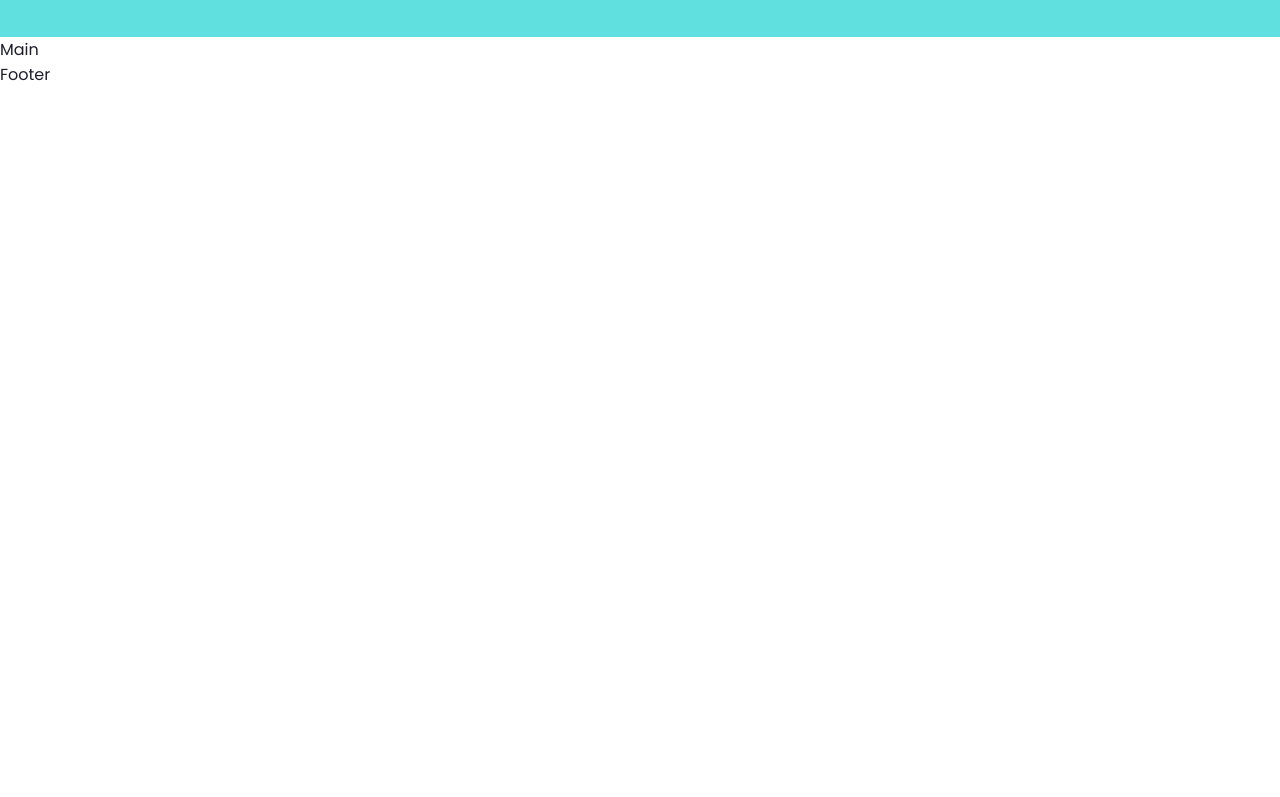
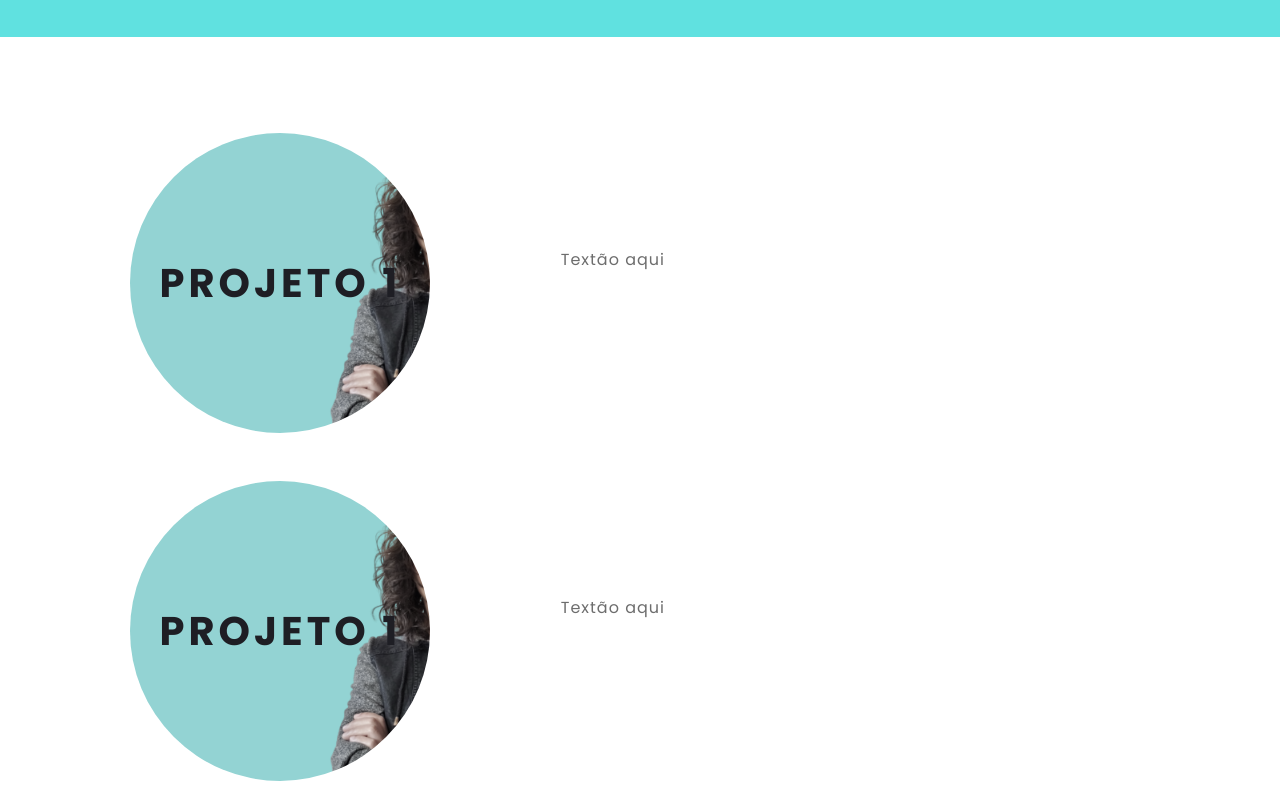
Before and after one commit to Tayna-Silva-Macedo/myportfolio, a React (Create React App) app: page / in a window 1280 px wide. Shown: the part 763-1560 px from the top of the page. Before the commit the page ends 850 px from the top, so only its background shows below. Built offline with nearby package versions, Linux system fonts and the light colour scheme.

Commit message:
Main finalizado

```diff
--- a/src/App.css
+++ b/src/App.css
@@ -173,3 +173,97 @@ a:hover {
   visibility: visible;
   opacity: 1;
 }
+
+.container {
+  height: auto;
+  width: 100%;
+  display: flex;
+  flex-direction: column;
+  justify-content: space-evenly;
+  margin: 3rem 0;
+}
+
+.card-container {
+  display: flex;
+  justify-content: space-evenly;
+  align-items: center;
+  width: 90%;
+}
+
+.card {
+  width: 300px;
+  height: 300px;
+  border-radius: 100%;
+  margin: 3rem 0 0 0;
+  display: flex;
+  align-items: center;
+  justify-content: center;
+  background-color: #60e1e0;
+  background-image: url(./images/background.png);
+  background-position: center;
+  background-size: cover;
+  background-repeat: no-repeat;
+  filter: grayscale(0.5);
+  color: #1e1e2a;
+  cursor: pointer;
+  transition: 0.5s ease-in-out;
+}
+
+.card-text {
+  width: 40%;
+  letter-spacing: 1px;
+  color: rgb(109, 109, 109);
+}
+
+.card-wrapper {
+  text-align: center;
+  display: flex;
+  flex-direction: column;
+  justify-content: center;
+  align-items: center;
+  position: relative;
+}
+
+.card-wrapper::before {
+  content: '';
+  position: absolute;
+  height: 100px;
+  width: 100px;
+  border-radius: 50%;
+  display: block;
+  border: 1px solid #ffffff;
+  opacity: 0;
+  transition: 0.5s ease-in-out;
+}
+
+.card-wrapper h2 {
+  font-size: 40px;
+  text-transform: uppercase;
+  letter-spacing: 4px;
+  transition: 0.5s ease-in-out;
+}
+
+.card-wrapper p {
+  font-size: 0;
+  visibility: visible;
+  opacity: 0;
+  font-weight: bold;
+  text-transform: uppercase;
+  transition: 0.5s ease-in-out;
+}
+
+.card:hover {
+  filter: unset;
+}
+
+.card:hover > .card-wrapper::before {
+  height: 250px;
+  width: 250px;
+  opacity: 1;
+}
+
+.card:hover > .card-wrapper p {
+  opacity: 1;
+  visibility: visible;
+  font-size: 14px;
+}
--- a/src/components/Main.js
+++ b/src/components/Main.js
@@ -2,7 +2,35 @@ import React from "react";
 
 function Main() {
   return (
-    <main className="container">Main</main>
+    <main className="container">
+      <div className="card-container">
+        <div className="card">
+          <div className="card-wrapper">
+            <h2>Projeto 1</h2>
+            <p>Vem ver!</p>
+          </div>
+        </div>
+        <div className="card-text">Textão aqui</div>
+      </div>
+      <div className="card-container">
+        <div className="card">
+          <div className="card-wrapper">
+            <h2>Projeto 1</h2>
+            <p>Vem ver!</p>
+          </div>
+        </div>
+        <div className="card-text">Textão aqui</div>
+      </div>
+      <div className="card-container">
+        <div className="card">
+          <div className="card-wrapper">
+            <h2>Projeto 1</h2>
+            <p>Vem ver!</p>
+          </div>
+        </div>
+        <div className="card-text">Textão aqui</div>
+      </div>
+    </main>
   )
 }
 
```
